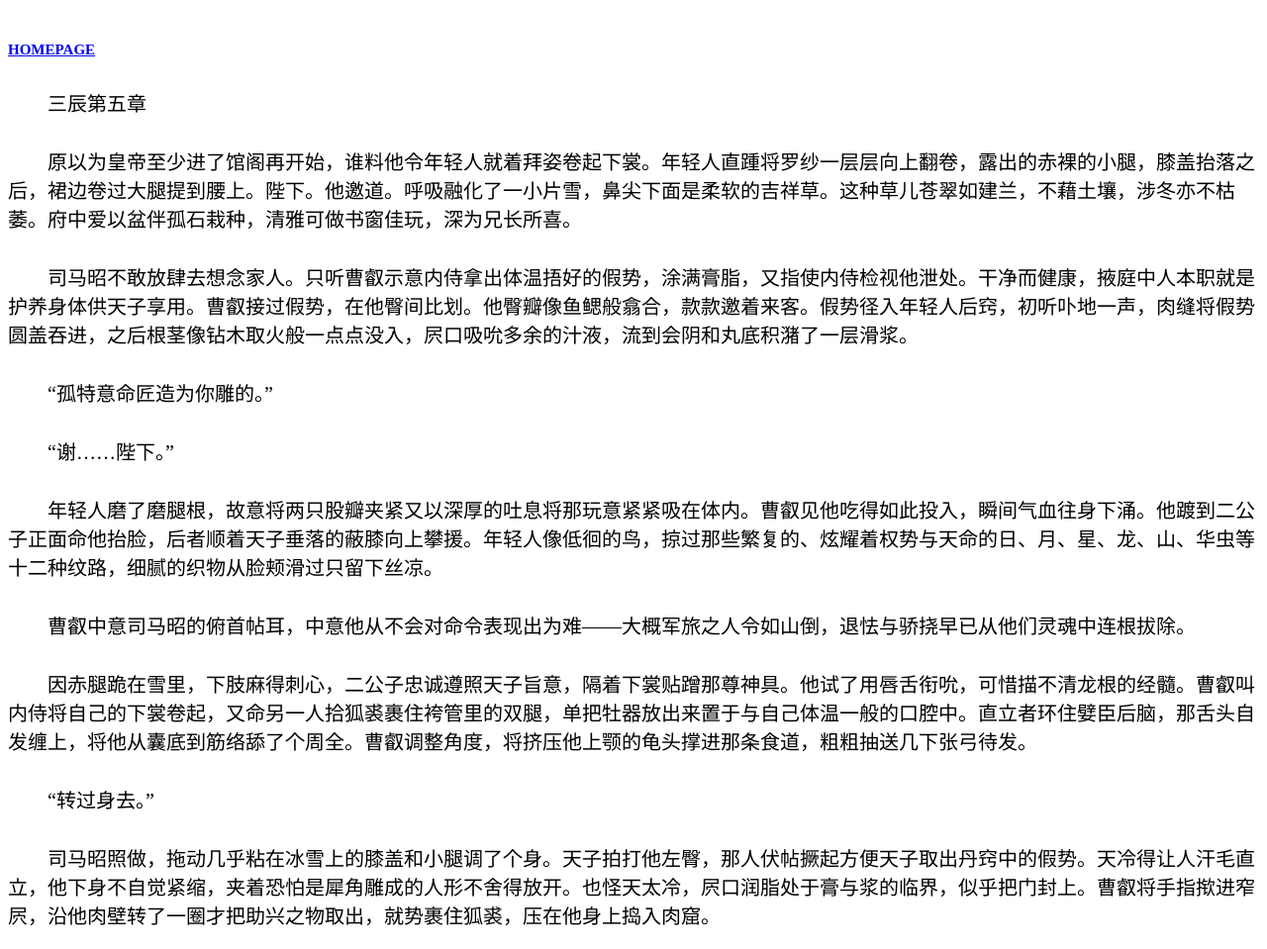
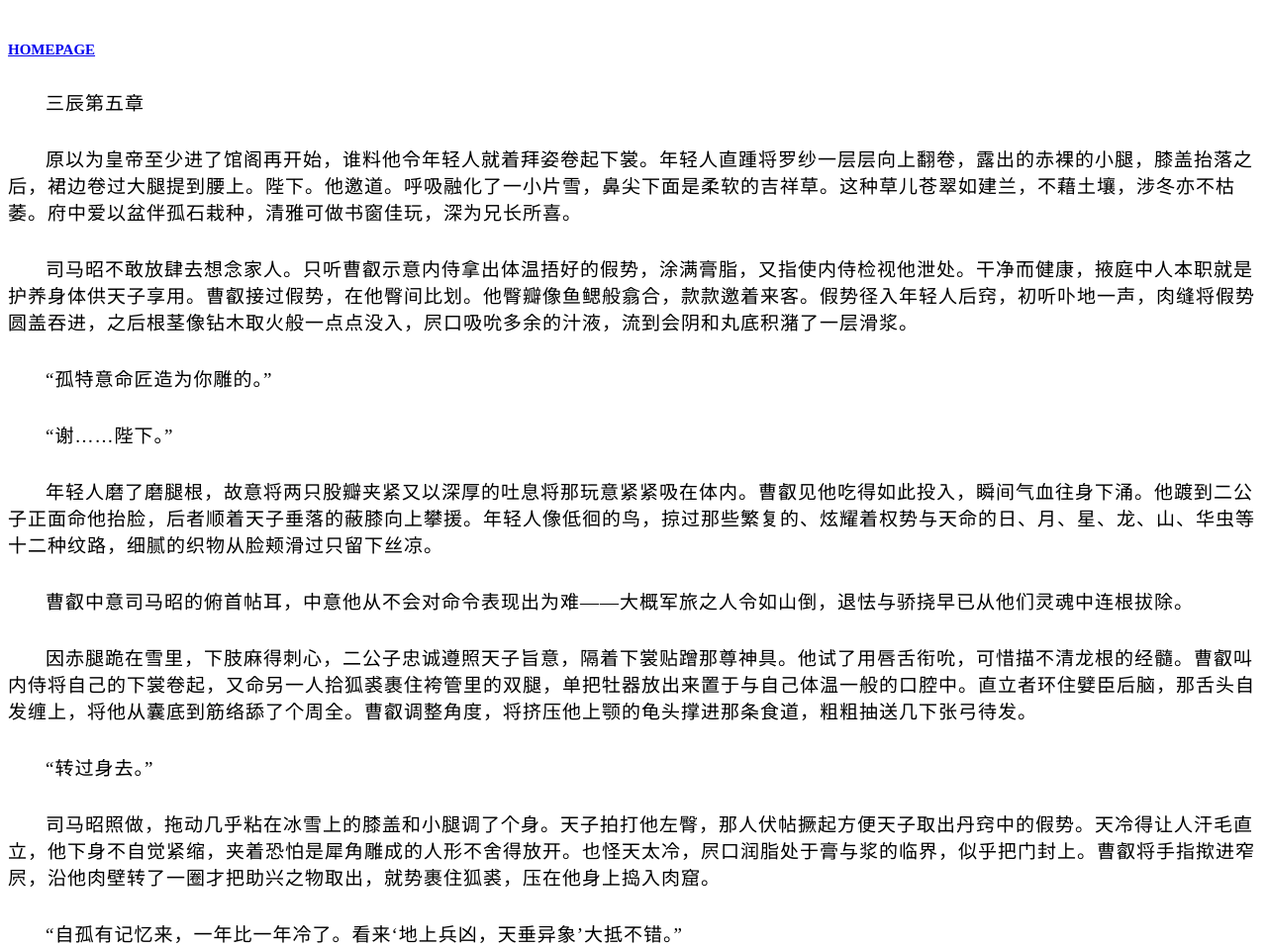
Before and after one commit to materia-prima/materia-prima.github.io, a plain HTML site: page 05.html in a window 1280 px wide. Shown: the top 959 px of the page at 99% size. Drawn offline with Linux system fonts and the light colour scheme.

Commit message:
Update and rename 5.html to 05.html

```diff
--- a/5.html
+++ b/05.html
@@ -4,7 +4,8 @@
 <title>【魏晋】三辰（234-235）</title>
 <style>
 .kge{ text-indent:2em}
-.kge{ font-size:20px}
+.kge{ font-size:19px}
+.kge{letter-spacing:1px}
 p{margin: 30px auto}
 
 .homepage{ font-size:15px}
```
